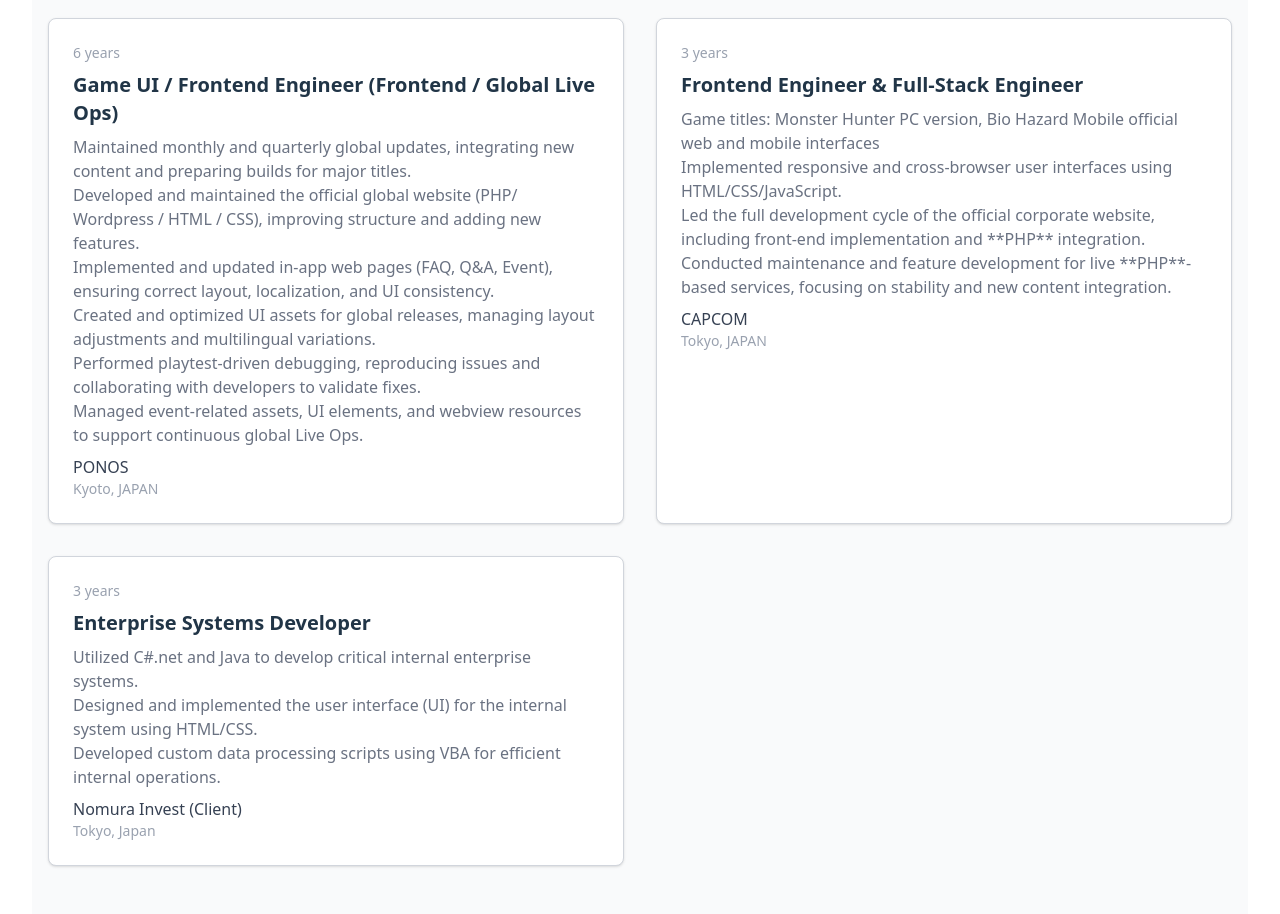
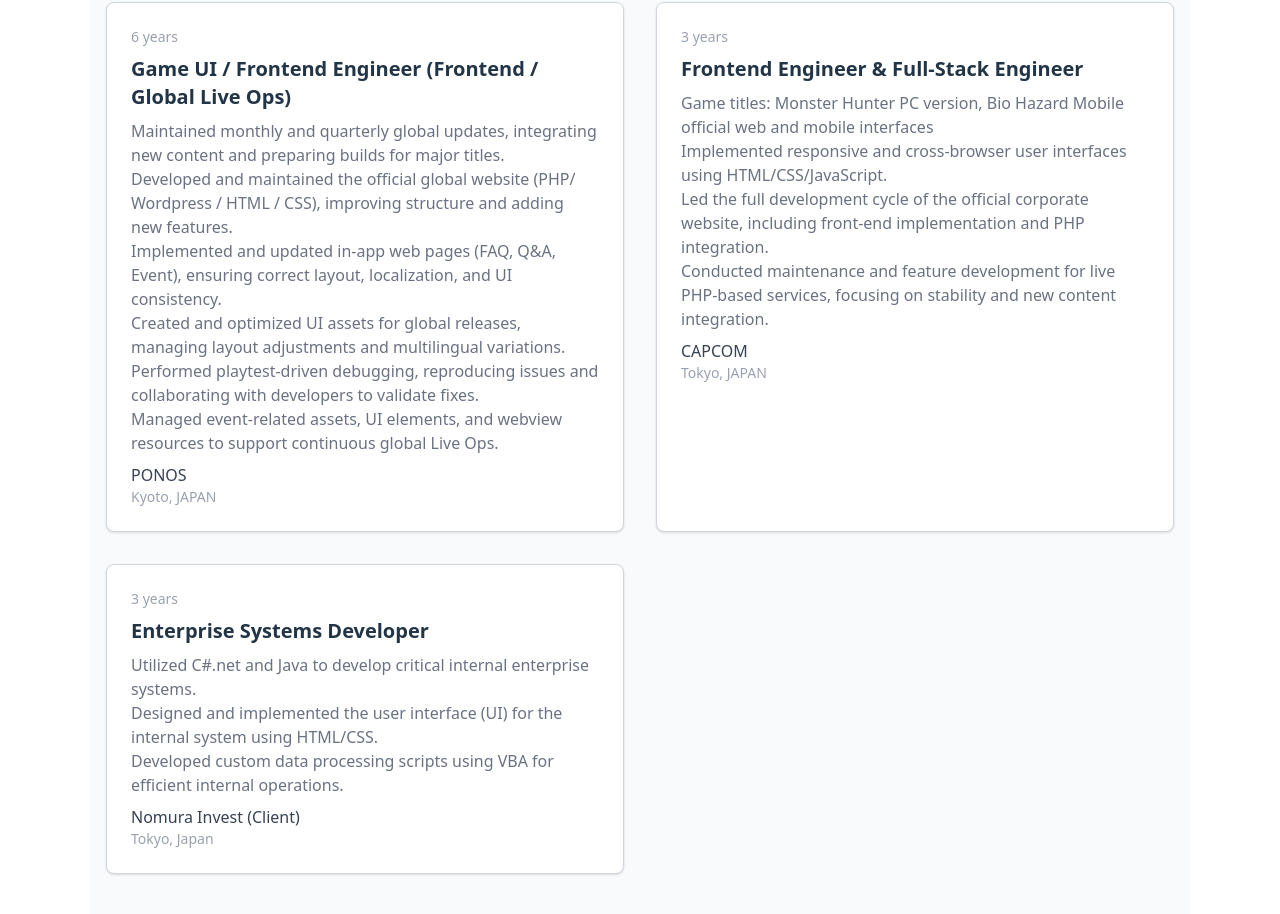
Before and after one commit to tyeyty/react-app, a React (Vite) app: page / in a window 1280 px wide. Shown: the part 1434-2348 px from the top of the page. Built offline with nearby package versions, Linux system fonts and the light colour scheme; no server answers.

Commit message:
width mod 2

```diff
--- a/src/pages/About.tsx
+++ b/src/pages/About.tsx
@@ -21,7 +21,7 @@ const About: React.FC = () => {
 };
 
   return (
-    <div className="lg:w-[1312px] flex flex-col items-center justify-center bg-gray-50 px-6 py-12">
+    <div className="lg:w-[1100px] flex flex-col items-center justify-center bg-gray-50 px-6 py-12">
       {/* 프로필 카드 */}
       <div className="bg-white shadow-xl rounded-2xl p-8 w-full text-center">
         {/* 프로필 사진 */}
--- a/src/pages/ContactPage.tsx
+++ b/src/pages/ContactPage.tsx
@@ -22,10 +22,10 @@ const ContactPage = () => {
   };
 
   return (
-    <div className="max-w-4xl mx-auto p-6 lg:w-[1100px]">
+    <div className="mx-auto p-6 lg:w-[1100px]">
       <h1 className="text-3xl font-bold mb-2">Contact Me</h1>
       <p className="text-gray-500 mb-6 text-sm">
-        아래 양식을 작성하면 메일 앱이 열립니다.
+        아래 양식을 작성하고 Send버튼을 누르면 메일 앱이 열립니다.
       </p>
 
       <form onSubmit={handleSubmit} className="flex flex-col gap-4 mb-8">
--- a/src/pages/Home.tsx
+++ b/src/pages/Home.tsx
@@ -71,8 +71,8 @@ export default function Home() {
     desc: [
       'Game titles: Monster Hunter PC version, Bio Hazard Mobile official web and mobile interfaces',
       'Implemented responsive and cross-browser user interfaces using HTML/CSS/JavaScript.',
-      'Led the full development cycle of the official corporate website, including front-end implementation and **PHP** integration.',
-      'Conducted maintenance and feature development for live **PHP**-based services, focusing on stability and new content integration. ',
+      'Led the full development cycle of the official corporate website, including front-end implementation and PHP integration.',
+      'Conducted maintenance and feature development for live PHP-based services, focusing on stability and new content integration. ',
     ],
     name: 'CAPCOM',
     region: 'Tokyo, JAPAN',
@@ -118,7 +118,7 @@ const education = [
   }, []);
 
   return (
-    <div className="flex flex-col items-center justify-center bg-white p-4">
+    <div className="flex flex-col items-center justify-center bg-white lg:w-[1100px]">
       <div className="text-center mb-8">
         <h1 className="text-4xl font-bold mb-4">Welcome!<br></br>GH's Portfolio Site</h1>
         <p className="text-2xl text-gray-700 mb-6">
--- a/src/pages/TripDetailPage.tsx
+++ b/src/pages/TripDetailPage.tsx
@@ -53,7 +53,7 @@ export default function TripDetailPage() {
   if (!trip) return <p>Loading trip...</p>;
 
   return (
-    <div className="max-w-4xl mx-auto p-6 space-y-6">
+    <div className="max-w-4xl mx-auto space-y-6 lg:w-[1100px]">
       {/* 메인이미지 */}
       {trip.map_image_url && (
         <div className="w-full h-64 md:h-96 overflow-hidden rounded-lg shadow-md">
```
